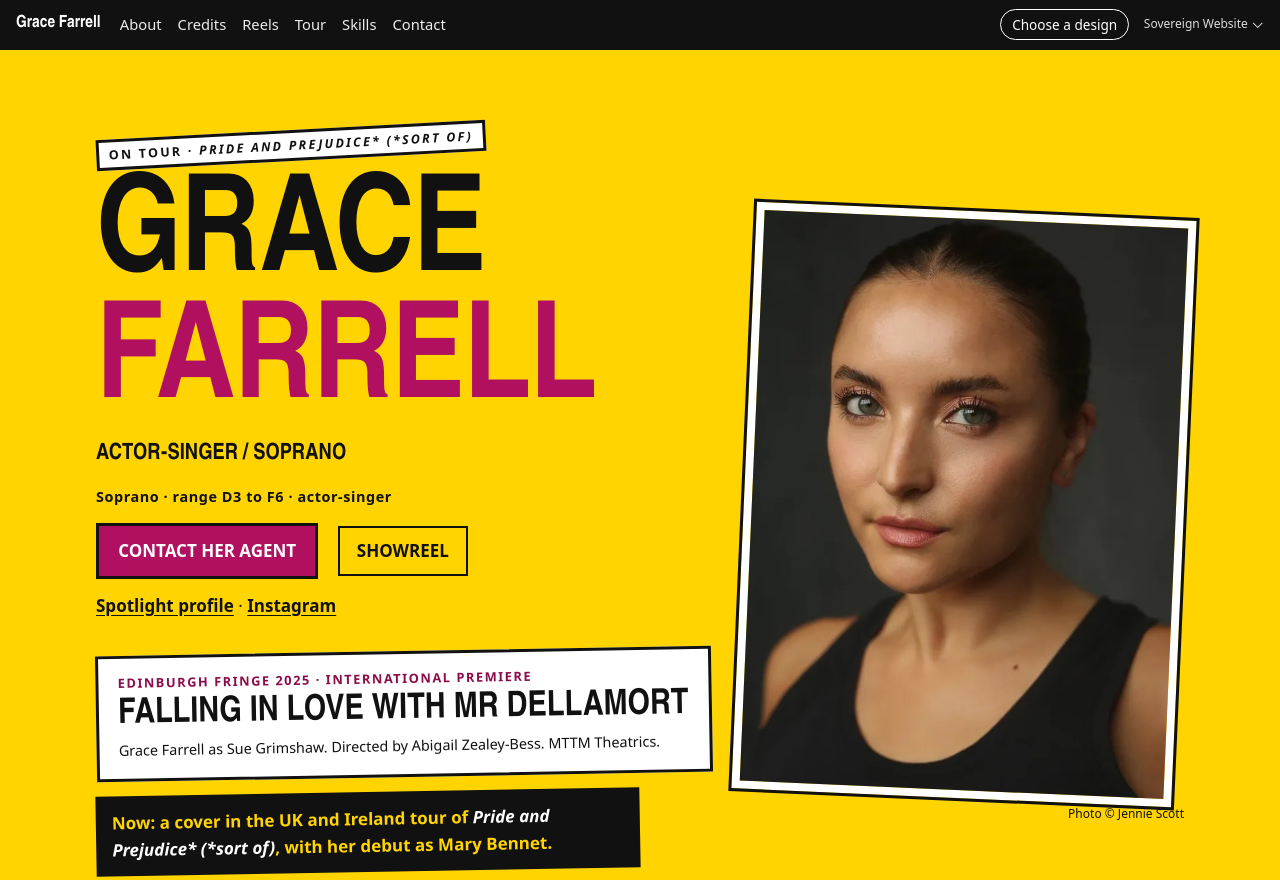
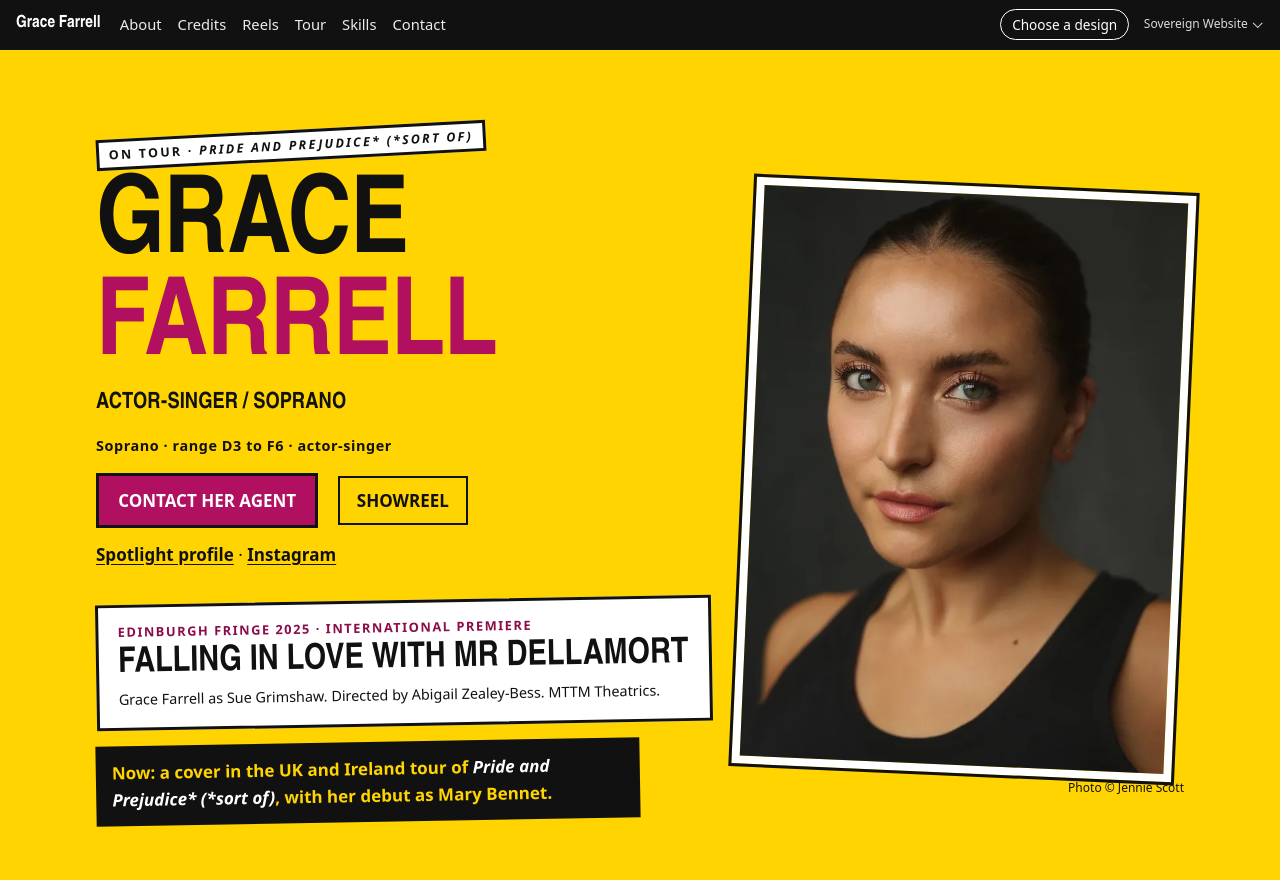
Before and after one commit to SovereignWebsite/Site__Artist__Grace-Farrell, a plain HTML site: page site/index.html in a window 1280 px wide. Shown: the top 880 px of the page. Drawn offline with Linux system fonts and the light colour scheme.

Commit message:
Fringe flyer: FARRELL always on one line
The name is sized to its own column (container query units, with a vw
fallback) and may break only between the words, never inside one.
Checked at 15 widths from 320 to 2560 px (design.b, 21 November).

Agent: grace.b@SovereignWebsite.dinis
Claude-Session: https://claude.ai/code/session_01Kw9UwEvVSFTfxAZrfYFYkE

```diff
--- a/site/designs/d2.css
+++ b/site/designs/d2.css
@@ -15,7 +15,8 @@ main>section:nth-of-type(even):not(.cover){transform:rotate(.5deg)}
 @media (prefers-reduced-motion:reduce){main>section{transform:none!important}}
 .cover-poster{display:grid;grid-template-columns:minmax(0,7fr) minmax(0,5fr);grid-template-areas:"type photo" "show photo" "strip photo" "cta photo";gap:1rem 2rem;align-items:center;background:var(--yellow);color:#111;border-bottom:6px solid #111}
 .poster-type{grid-area:type}.flyer-show{grid-area:show}.cover-poster .cover-photo{grid-area:photo}.cover-poster .strip{grid-area:strip}.poster-cta{grid-area:cta}
-.cover-poster h1{font-size:clamp(3.4rem,10.5vw,8.5rem);margin:.5rem 0;overflow-wrap:anywhere}
+.poster-type{container-type:inline-size;min-width:0}
+.cover-poster h1{font-size:clamp(2.6rem,8vw,8.5rem);font-size:clamp(2.6rem,17.5cqi,8.5rem);margin:.5rem 0;overflow-wrap:normal;word-break:keep-all;hyphens:none}
 .cover-poster h1 span:last-child{color:#b0105f}
 .cover-poster .sub{font:900 1.4rem/1.2 var(--head);text-transform:uppercase;color:#111}
 .sticker{display:inline-block;background:#fff;color:#111;border:3px solid #111;padding:.25rem .6rem;transform:rotate(-3deg)}
--- a/site/theme.css
+++ b/site/theme.css
@@ -15,7 +15,8 @@ main>section:nth-of-type(even):not(.cover){transform:rotate(.5deg)}
 @media (prefers-reduced-motion:reduce){main>section{transform:none!important}}
 .cover-poster{display:grid;grid-template-columns:minmax(0,7fr) minmax(0,5fr);grid-template-areas:"type photo" "show photo" "strip photo" "cta photo";gap:1rem 2rem;align-items:center;background:var(--yellow);color:#111;border-bottom:6px solid #111}
 .poster-type{grid-area:type}.flyer-show{grid-area:show}.cover-poster .cover-photo{grid-area:photo}.cover-poster .strip{grid-area:strip}.poster-cta{grid-area:cta}
-.cover-poster h1{font-size:clamp(3.4rem,10.5vw,8.5rem);margin:.5rem 0;overflow-wrap:anywhere}
+.poster-type{container-type:inline-size;min-width:0}
+.cover-poster h1{font-size:clamp(2.6rem,8vw,8.5rem);font-size:clamp(2.6rem,17.5cqi,8.5rem);margin:.5rem 0;overflow-wrap:normal;word-break:keep-all;hyphens:none}
 .cover-poster h1 span:last-child{color:#b0105f}
 .cover-poster .sub{font:900 1.4rem/1.2 var(--head);text-transform:uppercase;color:#111}
 .sticker{display:inline-block;background:#fff;color:#111;border:3px solid #111;padding:.25rem .6rem;transform:rotate(-3deg)}
```
